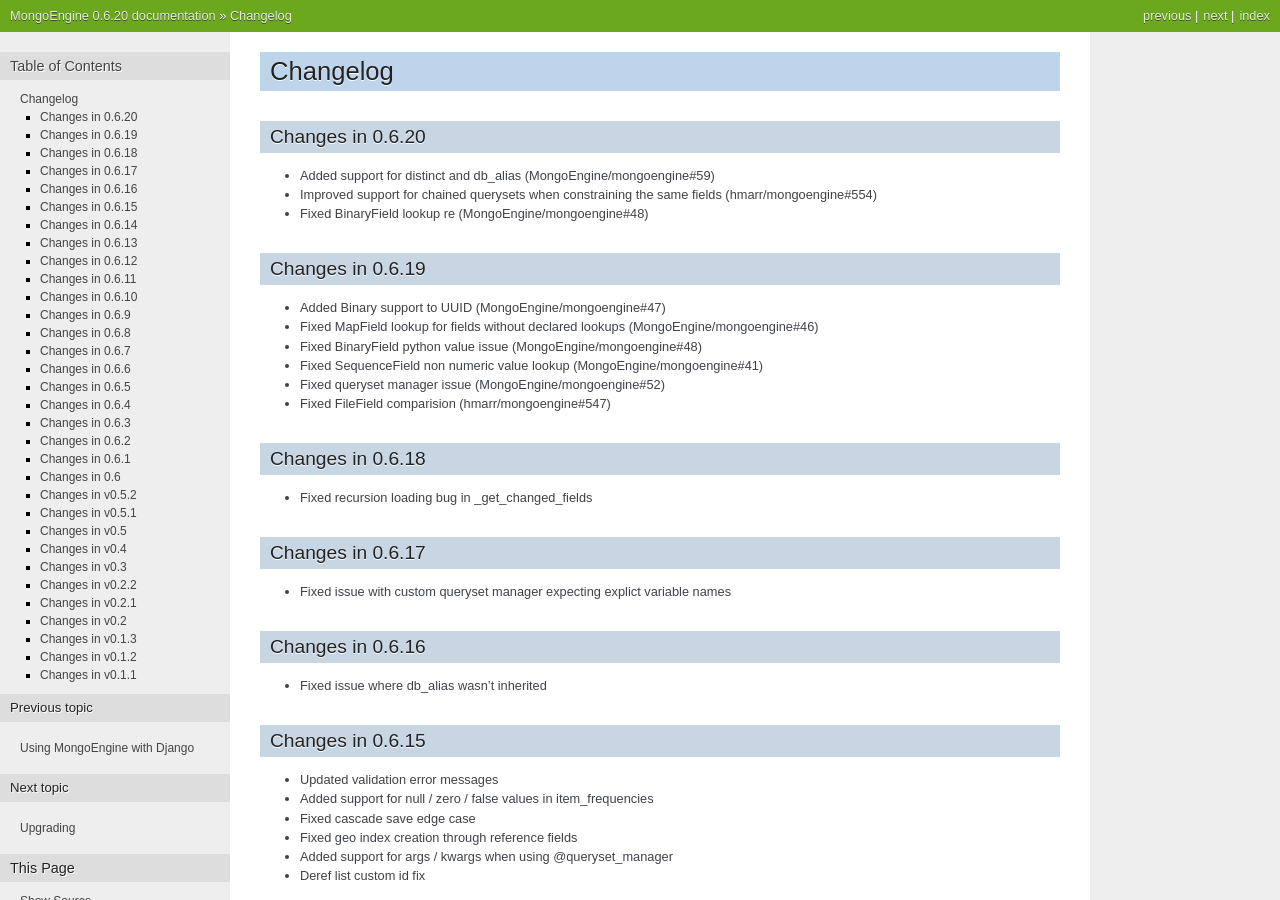
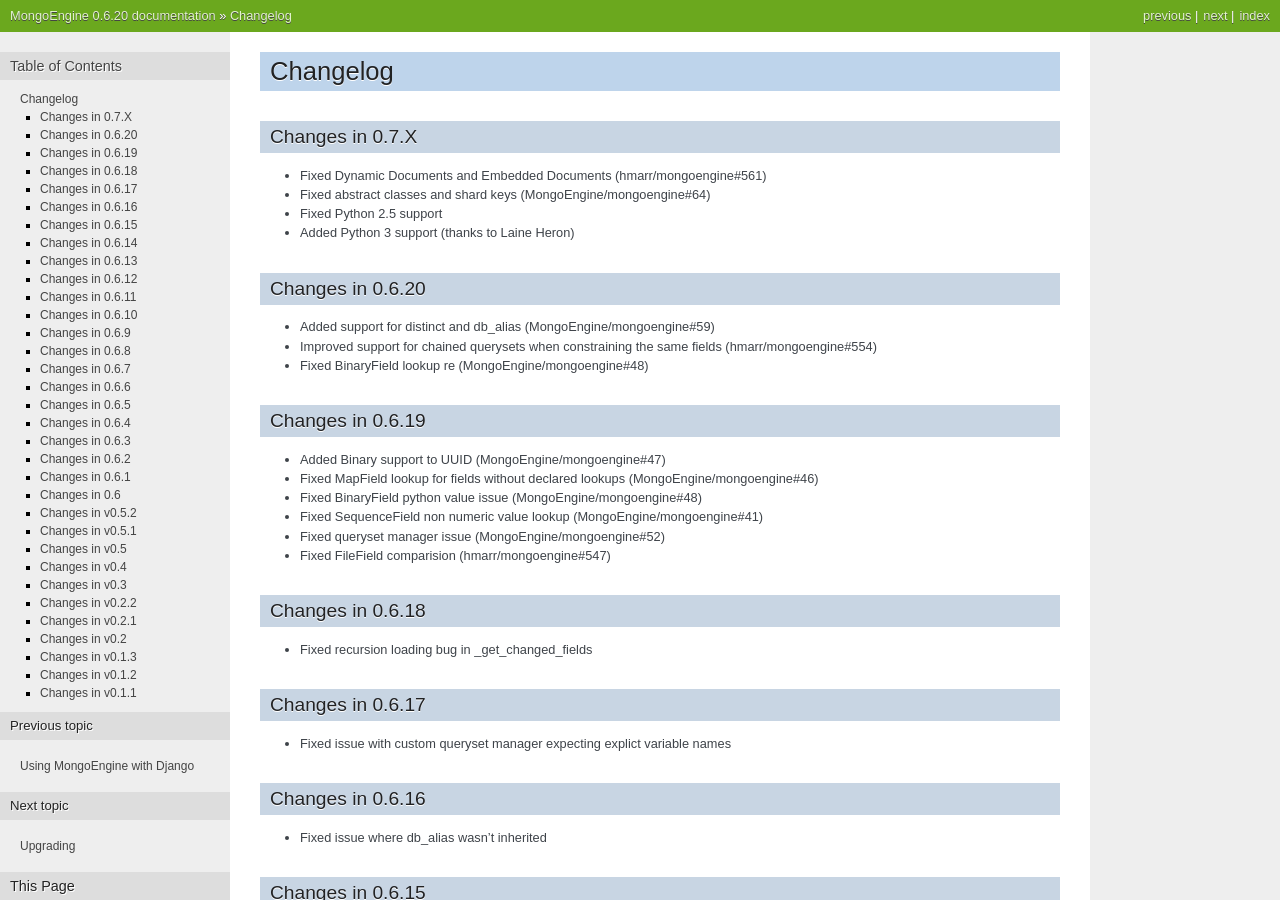
Before and after one commit to MongoEngine/mongoengine, a Sphinx documentation site: the page built from docs/changelog.rst, in a window 1280 px wide and 900 px high. Built offline with Sphinx 7.4.7, drawn with Linux system fonts in a browser that asks for light colours.

Commit message:
Updated changelog - fixed dynamic document issue

```diff
--- a/docs/changelog.rst
+++ b/docs/changelog.rst
@@ -1,6 +1,13 @@
 =========
 Changelog
 =========
+
+Changes in 0.7.X
+=================
+- Fixed Dynamic Documents and Embedded Documents (hmarr/mongoengine#561)
+- Fixed abstract classes and shard keys (MongoEngine/mongoengine#64)
+- Fixed Python 2.5 support
+- Added Python 3 support (thanks to Laine Heron)
 
 Changes in 0.6.20
 =================
--- a/setup.cfg
+++ b/setup.cfg
@@ -8,3 +8,4 @@ detailed-errors = 1
 #cover-package = mongoengine
 py3where = build
 where = tests
+#tests = test_bugfix.py
```
Also changed, not shown: 1 other file.
